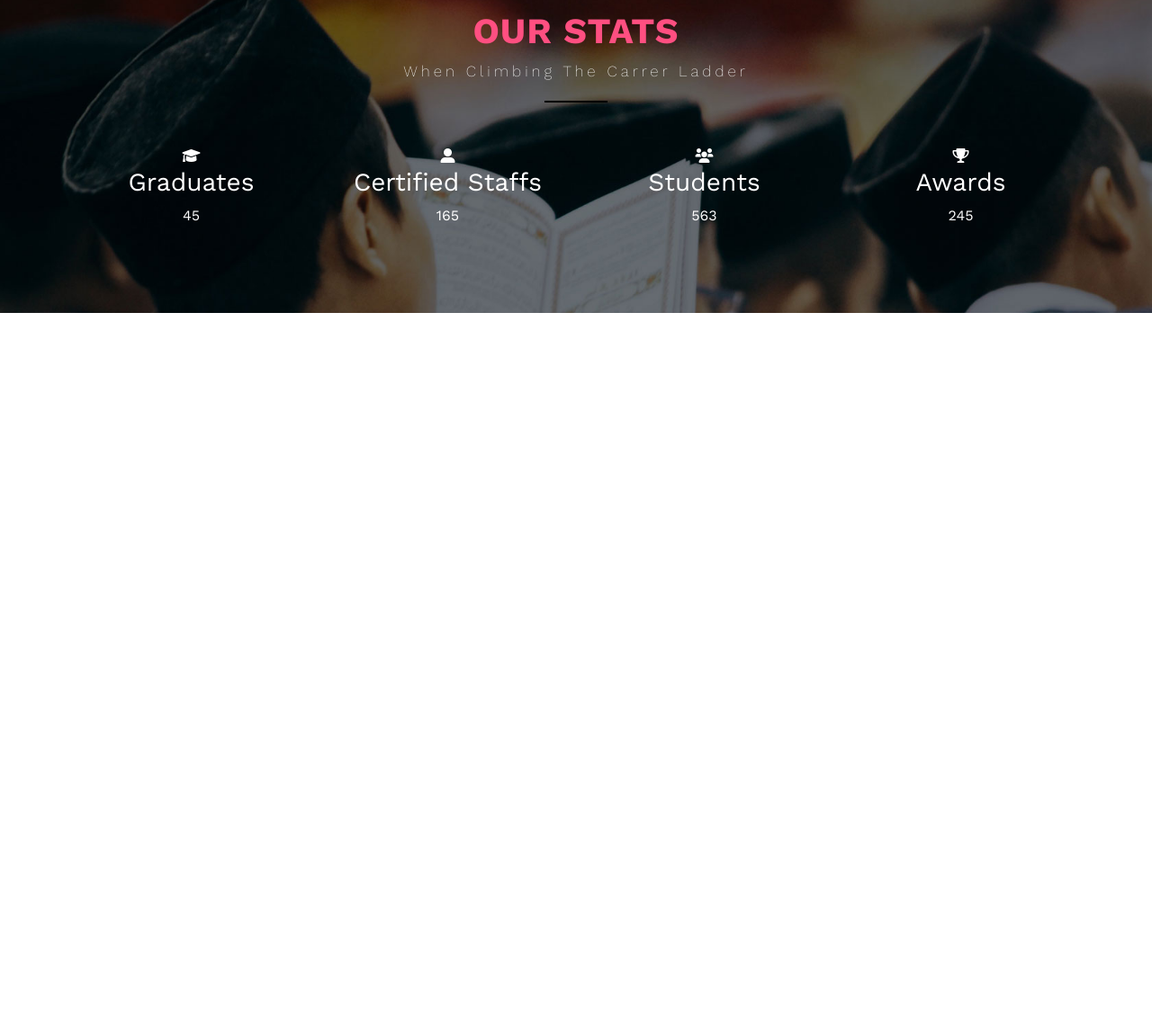
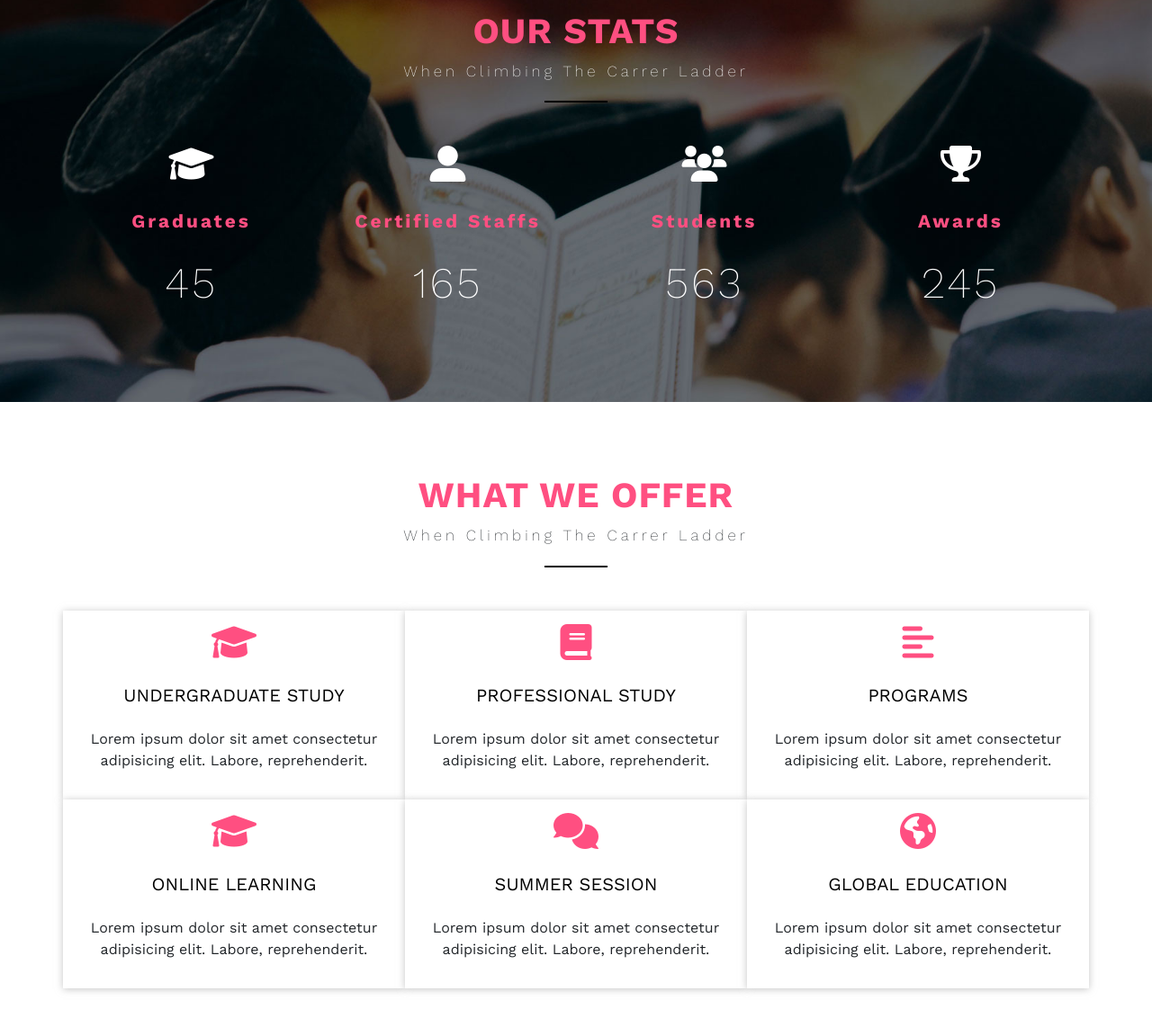
Before and after one commit to ducthien-177/instructionCyberProject, a plain HTML site: page index.html in a window 1280 px wide. Shown: the part 1845-2987 px from the top of the page at 90% size. Before the commit the page ends 2193 px from the top, so only its background shows below. Drawn offline with nearby package versions, Linux system fonts and the light colour scheme.

Commit message:
add ourstat and offer section

```diff
--- a/css/index.css
+++ b/css/index.css
@@ -217,3 +217,42 @@
     text-align:center;
     color: white;
 }
+
+.ourStats__content i{
+    font-size: 2.5rem;
+}
+.ourStats__content h3{
+    font-size: 1.3rem;
+    letter-spacing: 3px;
+    font-weight: bold;
+    color: #ff4f81;
+    margin: 30px 0 20px;
+}
+.ourStats__content p{
+    font-size: 3rem;
+    letter-spacing: 3px;
+    font-weight: 300;
+}
+
+/* OFFER */
+.offer__item{
+    padding: 15px;
+
+    box-shadow: 0px 1px 8px 0px rgba(158, 158, 158, 0.6);
+    text-align: center;
+    background-color: #fff;
+    transition: all 0.3s;
+}
+.offer__item:hover{
+    background-color: #12ccc3;
+}
+
+.offer__item i{
+    color: #ff4f81;
+    font-size: 40px;
+}
+.offer__item h3{
+    font-size: 20px;
+    color: black;
+    margin: 25px 0;
+}
--- a/index.html
+++ b/index.html
@@ -205,7 +205,47 @@
 
     </section>
     <!-- OFFER -->
-    <section class="offer"></section>
+    <section class="offer section__space">
+
+      <div class="title ">
+        <h2>WHAT WE OFFER</h2>
+        <p>when climbing the carrer ladder</p>
+      </div>
+      <div class="offer__content container">
+        <div class="row">
+          <div class="col-4 offer__item">
+            <i class="fa fa-graduation-cap"></i>
+            <h3>UNDERGRADUATE STUDY</h3>
+            <p>Lorem ipsum dolor sit amet consectetur adipisicing elit. Labore, reprehenderit.</p>
+          </div>
+          <div class="col-4 offer__item">
+            <i class="fa fa-book"></i>
+            <h3>PROFESSIONAL STUDY</h3>
+            <p>Lorem ipsum dolor sit amet consectetur adipisicing elit. Labore, reprehenderit.</p>
+          </div>
+          <div class="col-4 offer__item">
+            <i class="fa fa-align-left"></i>
+            <h3>PROGRAMS</h3>
+            <p>Lorem ipsum dolor sit amet consectetur adipisicing elit. Labore, reprehenderit.</p>
+          </div>
+          <div class="col-4 offer__item">
+            <i class="fa fa-graduation-cap"></i>
+            <h3>ONLINE LEARNING</h3>
+            <p>Lorem ipsum dolor sit amet consectetur adipisicing elit. Labore, reprehenderit.</p>
+          </div>
+          <div class="col-4 offer__item">
+            <i class="fa fa-comments"></i>
+            <h3>SUMMER SESSION</h3>
+            <p>Lorem ipsum dolor sit amet consectetur adipisicing elit. Labore, reprehenderit.</p>
+          </div>
+          <div class="col-4 offer__item">
+            <i class="fa fa-globe-americas"></i>
+            <h3>GLOBAL EDUCATION</h3>
+            <p>Lorem ipsum dolor sit amet consectetur adipisicing elit. Labore, reprehenderit.</p>
+          </div>
+        </div>
+      </div>
+    </section>
     <!-- FEEDBACK -->
     <section class="feedback"></section>
     <!-- NEWS -->
```
